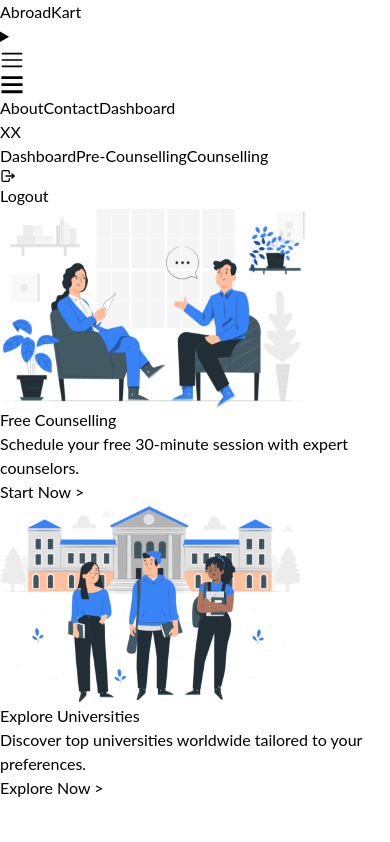
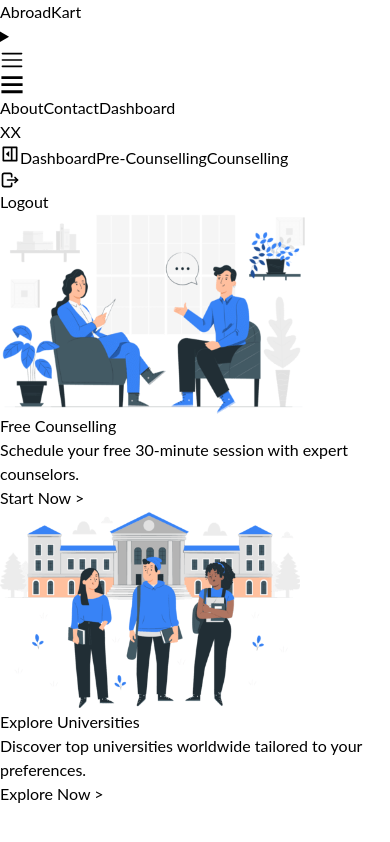
Before and after one commit to dvbuiilds/abroadkart, a Next.js app: page /dashboard in a window 390 px wide. Built offline with nearby package versions, Linux system fonts and the light colour scheme; no server answers; sample sign-in values are in the browser's storage.

Commit message:
chore: making dashboard sidebar responsive with the help of sidebar icon.

```diff
--- a/src/components/DashboardLayout.tsx
+++ b/src/components/DashboardLayout.tsx
@@ -1,10 +1,13 @@
-import { type ReactNode } from "react";
+import { useState, type ReactNode } from "react";
 import Link from "next/link";
 import { useRouter } from "next/router";
 
+// ICONS
+import { TbLogout } from "react-icons/tb";
+import { RiSidebarFoldLine, RiSidebarUnfoldLine } from "react-icons/ri";
+
+// CONTEXT
 import { useUserSession } from "@app/context/UserSessionContext";
-
-import { TbLogout } from "react-icons/tb";
 
 interface DashboardLayoutProps {
   children: ReactNode;
@@ -13,22 +16,47 @@ interface DashboardLayoutProps {
 export const DashboardLayout = ({ children }: DashboardLayoutProps) => {
   const router = useRouter();
   const { user, triggerLogout } = useUserSession();
+  const [isSidebarOpen, setIsSidebarOpen] = useState(true); // Sidebar state
 
   return (
     <div className="flex h-screen">
       {/* Sidebar */}
-      <aside className="w-1/8 bg-gray-800 text-white p-4 flex flex-col justify-between">
-        <nav className="space-y-4">
+      <aside
+        className={`bg-gray-800 text-white p-4 flex flex-col items-center justify-between transition-all duration-300 ${
+          isSidebarOpen ? "w-48" : "w-16"
+        }`}
+      >
+        {/* Sidebar Navigation */}
+        <nav
+          className={`space-y-4 flex flex-col ${
+            isSidebarOpen ? "items-start" : "items-center"
+          }`}
+        >
+          {/* Sidebar Toggle Button */}
+          <button
+            className="p-2 rounded hover:bg-gray-700 self-end"
+            type="button"
+            onClick={() => setIsSidebarOpen(!isSidebarOpen)}
+          >
+            {isSidebarOpen ? (
+              <RiSidebarFoldLine size={20} />
+            ) : (
+              <RiSidebarUnfoldLine size={20} />
+            )}
+          </button>
+
+          {/* Sidebar Links */}
           <Link
             href="/dashboard"
-            className={`block p-2 rounded ${
+            className={`block p-2 rounded  grow ${
               router.pathname === "/dashboard"
                 ? "bg-gray-700 font-bold"
                 : "hover:bg-gray-700"
             }`}
           >
-            Dashboard
+            {isSidebarOpen ? "Dashboard" : "D"}
           </Link>
+
           {!user?.haveFilledPreCounsellingForm ? (
             <Link
               href="/dashboard/pre-counselling-form"
@@ -38,9 +66,10 @@ export const DashboardLayout = ({ children }: DashboardLayoutProps) => {
                   : "hover:bg-gray-700"
               }`}
             >
-              Pre-Counselling
+              {isSidebarOpen ? "Pre-Counselling" : "P"}
             </Link>
           ) : null}
+
           <Link
             href="/dashboard/counselling"
             className={`block p-2 rounded ${
@@ -49,14 +78,17 @@ export const DashboardLayout = ({ children }: DashboardLayoutProps) => {
                 : "hover:bg-gray-700"
             }`}
           >
-            Counselling
+            {isSidebarOpen ? "Counselling" : "C"}
           </Link>
         </nav>
+
+        {/* Logout Button */}
         <button
           onClick={triggerLogout}
-          className="flex flex-row items-center p-2 rounded hover:bg-gray-700 gap-2"
+          className="flex flex-row items-center p-2 rounded hover:bg-gray-700"
         >
-          <TbLogout /> Logout
+          <TbLogout size={20} />
+          {isSidebarOpen && <span className="ml-2">Logout</span>}
         </button>
       </aside>
 
```
